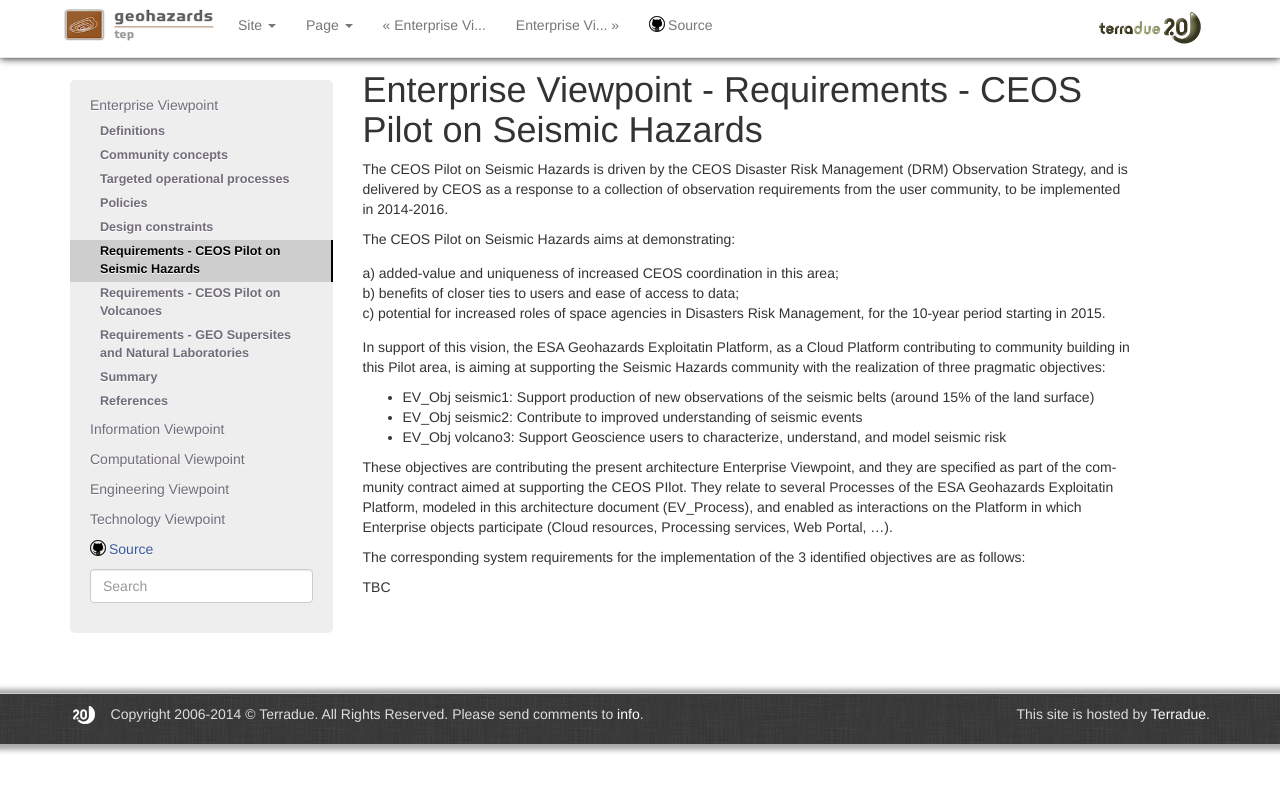
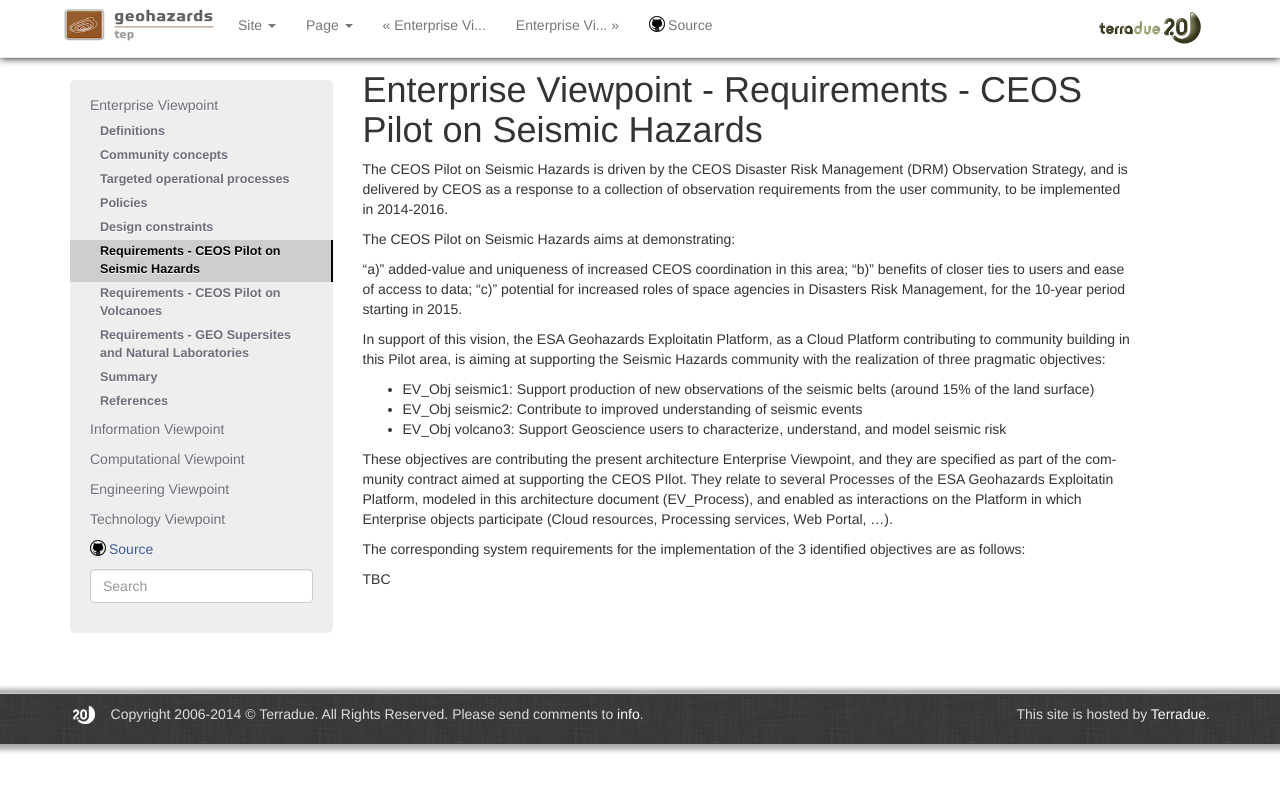
Before and after one commit to Terradue/doc-tep-geohazards-arch, a Sphinx documentation site: the page built from source/enterprise/reqs-seismic.rst, in a window 1280 px wide. Shown: the top 792 px of the page. Built offline with Sphinx 7.4.7, drawn with Linux system fonts in a browser that asks for light colours.

```diff
--- a/source/enterprise/reqs-seismic.rst
+++ b/source/enterprise/reqs-seismic.rst
@@ -7,9 +7,9 @@ to be implemented in 2014-2016.
 
 The CEOS Pilot on Seismic Hazards aims at demonstrating:
 
-| a) added-value and uniqueness of increased CEOS coordination in this area;
-| b) benefits of closer ties to users and ease of access to data;
-| c) potential for increased roles of space agencies in Disasters Risk Management, for the 10-year period starting in 2015.
+"a)" added-value and uniqueness of increased CEOS coordination in this area;
+"b)" benefits of closer ties to users and ease of access to data;
+"c)" potential for increased roles of space agencies in Disasters Risk Management, for the 10-year period starting in 2015.
 
 In support of this vision, the ESA Geohazards Exploitatin Platform,
 as a Cloud Platform contributing to community building in this Pilot area,
```
